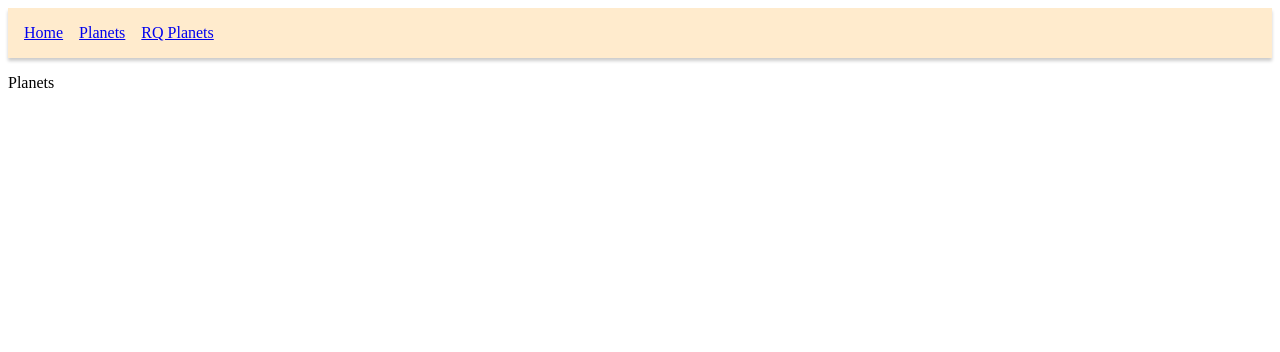
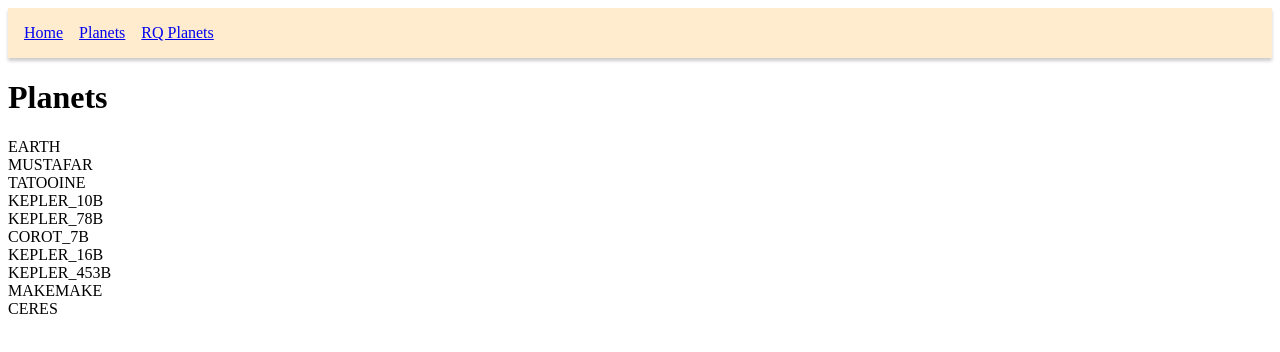
Before and after one commit to ZahariCheyrekov/react-query-learning, a React (Create React App) app: page /planets in a window 1280 px wide. Shown: the top 352 px of the page. Built offline with nearby package versions, Linux system fonts and the light colour scheme; data requests are answered from the project's data file.

Commit message:
Fetch planets data with axios

```diff
--- a/src/components/Home.js
+++ b/src/components/Home.js
@@ -1,5 +1,5 @@
 export const Home = () => {
     return (
-        <div>Home</div>
+        <h1>Home</h1>
     );
 }
--- a/src/components/Planets.js
+++ b/src/components/Planets.js
@@ -1,5 +1,27 @@
+import { useState, useEffect } from 'react';
+import axios from 'axios';
+
 export const Planets = () => {
+    const [isLoading, setIsLoading] = useState(true);
+    const [planets, setPlanets] = useState([]);
+
+    useEffect(() => {
+        axios.get('http://localhost:4000/planets').then((res) => {
+            setPlanets(res.data);
+            setIsLoading(false);
+        });
+    }, []);
+
+    if (isLoading) {
+        return <h1>Data is Loading...</h1>;
+    }
+
     return (
-        <div>Planets</div>
+        <>
+            <h1>Planets</h1>
+            {planets && planets.map((planet) => {
+                return <div key={planet.id}>{planet.planet}</div>
+            })}
+        </>
     );
 }
--- a/src/components/RQPlanets.js
+++ b/src/components/RQPlanets.js
@@ -1,5 +1,5 @@
 export const RQPlanets = () => {
     return (
-        <div>RQPlanets</div>
+        <h1>RQPlanets</h1>
     );
 }
```
